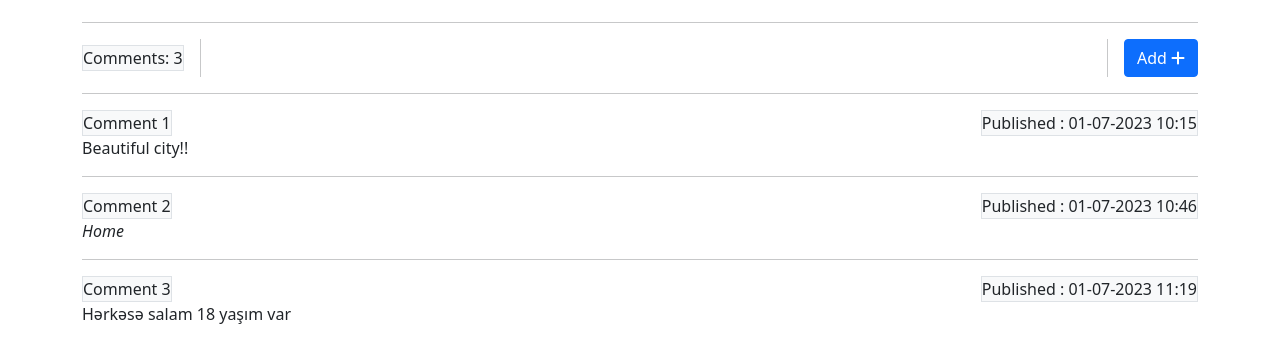
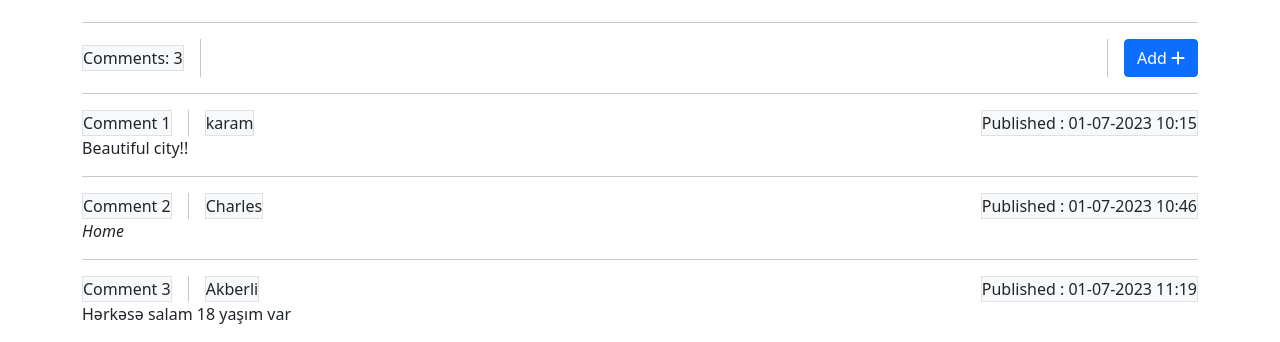
Before and after one commit to karamimamali/FlaskArticly, a Flask app: page /article/1 in a window 1280 px wide. Shown: the part 1963-2305 px from the top of the page. Run offline with Flask 3, Linux system fonts and the light colour scheme; a user stored in the database is signed in; some libraries are stand-ins or nearby versions.

Commit message:
comment author

```diff
--- a/routes.py
+++ b/routes.py
@@ -268,7 +268,6 @@ def like(article_id):
 def addcomment(article_id):
     form = CommentForm(request.form)
     user = db.session.execute(db.select(User).filter_by(username=session['username'])).scalar()
-    article = db.session.execute(db.select(Article).filter_by(id=article_id)).scalar_one()
     if request.method == 'POST' and form.validate():
         comment = Comment(content=form.content.data , author= user.id ,article_id=article_id)
         db.session.add(comment)
--- a/templates/article.html
+++ b/templates/article.html
@@ -56,6 +56,8 @@
 <hr>
 <div class="hstack gap-3">
     <div class="bg-light border">Comment {{loop.index}}</div>
+    <div class="vr"></div>
+    <div class="bg-light border">{{comment.user.username}} </div>
     <div class="bg-light border  ms-auto">Published : {{comment.date.strftime('%d-%m-%Y %H:%M')}}</div>
 </div>
 <div>{{comment.content|safe}}</div>
```
Also changed, not shown: instance/data.db.
